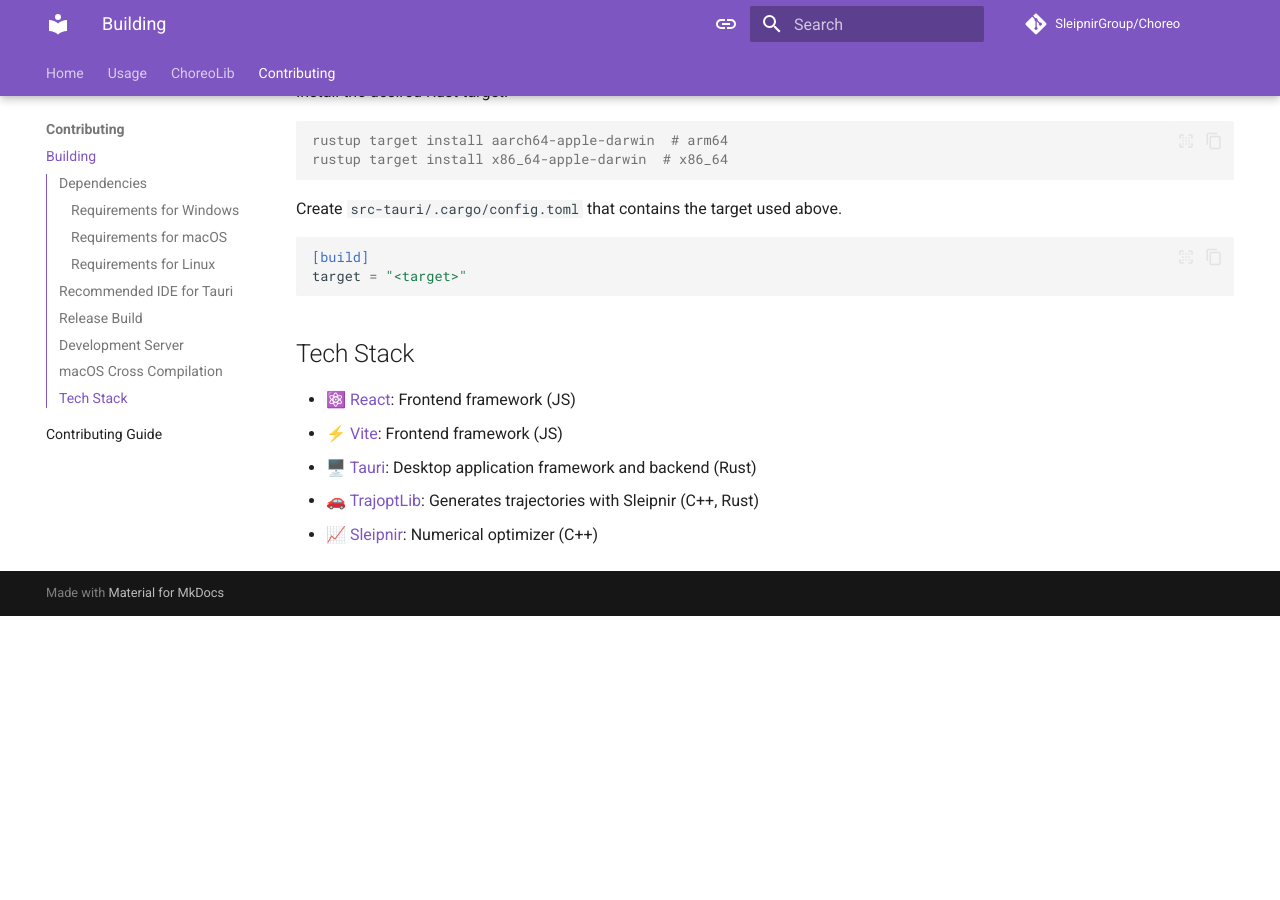
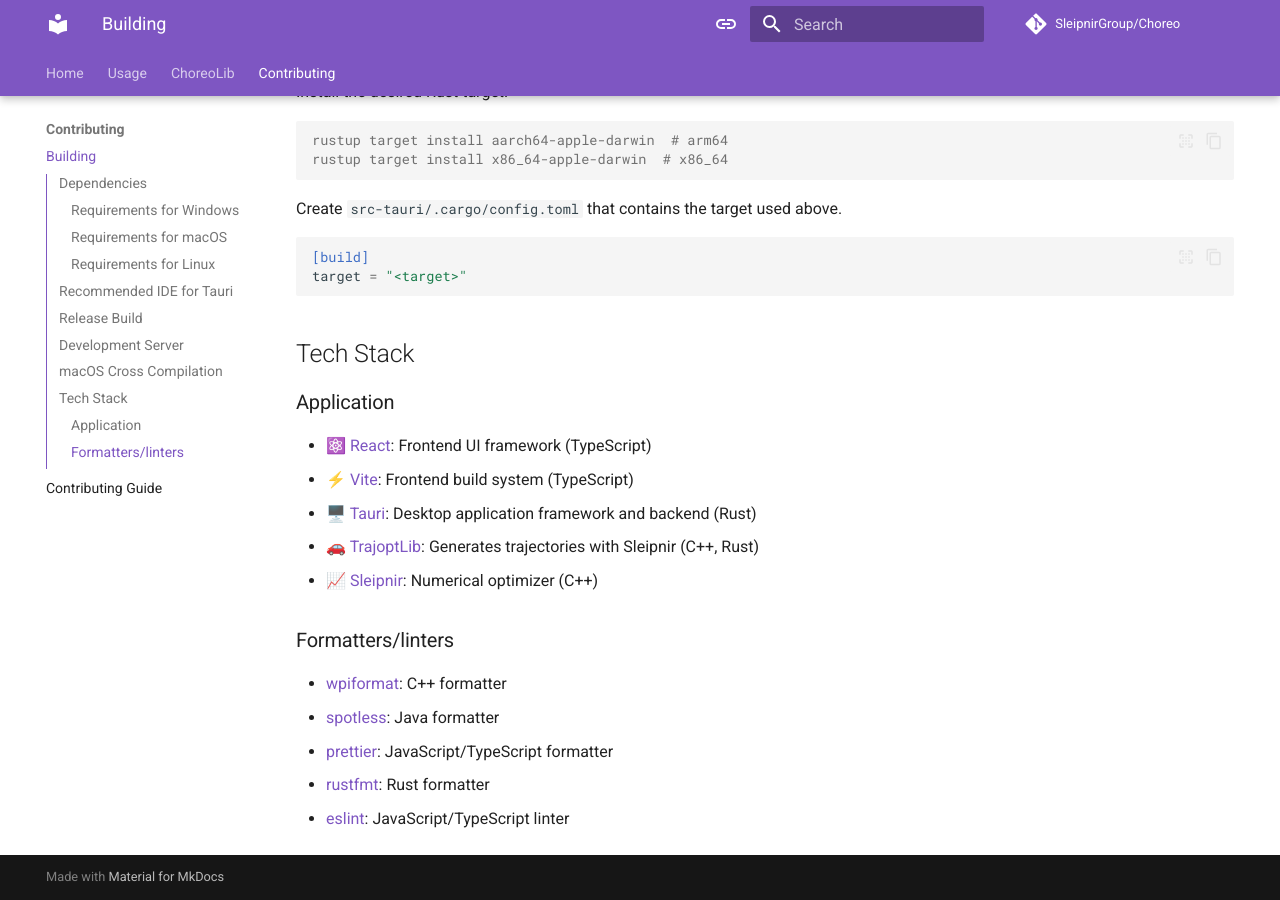
Before and after one commit to RohanBhattacharyya/Choreo, an MkDocs documentation site: the page built from docs/contributing/building-choreo.md, in a window 1280 px wide and 900 px high, scrolled down 1500 px. Built offline with MkDocs 1.6.1 and Material for MkDocs 9.7.7, drawn with Linux system fonts in a browser that asks for light colours; comment, search, counter and statistics services are not loaded; before the commit the page ends 2116 px from its top, so only the background shows below that.

Commit message:
Update tech stack docs (#378)

```diff
--- a/docs/contributing/building-choreo.md
+++ b/docs/contributing/building-choreo.md
@@ -74,8 +74,18 @@
 
 ## Tech Stack
 
-- ⚛️ [React](https://react.dev/): Frontend framework (JS)
-- ⚡️ [Vite](https://vitejs.dev/): Frontend framework (JS)
+### Application
+
+- ⚛️ [React](https://react.dev/): Frontend UI framework (TypeScript)
+- ⚡️ [Vite](https://vitejs.dev/): Frontend build system (TypeScript)
 - 🖥️ [Tauri](https://tauri.app/): Desktop application framework and backend (Rust)
 - 🚗 [TrajoptLib](https://github.com/SleipnirGroup/TrajoptLib): Generates trajectories with Sleipnir (C++, Rust)
 - 📈 [Sleipnir](https://github.com/SleipnirGroup/Sleipnir): Numerical optimizer (C++)
+
+### Formatters/linters
+
+- [wpiformat](https://pypi.org/project/wpiformat/): C++ formatter
+- [spotless](https://github.com/diffplug/spotless): Java formatter
+- [prettier](https://prettier.io/): JavaScript/TypeScript formatter
+- [rustfmt](https://github.com/rust-lang/rustfmt): Rust formatter
+- [eslint](https://eslint.org/): JavaScript/TypeScript linter
```
